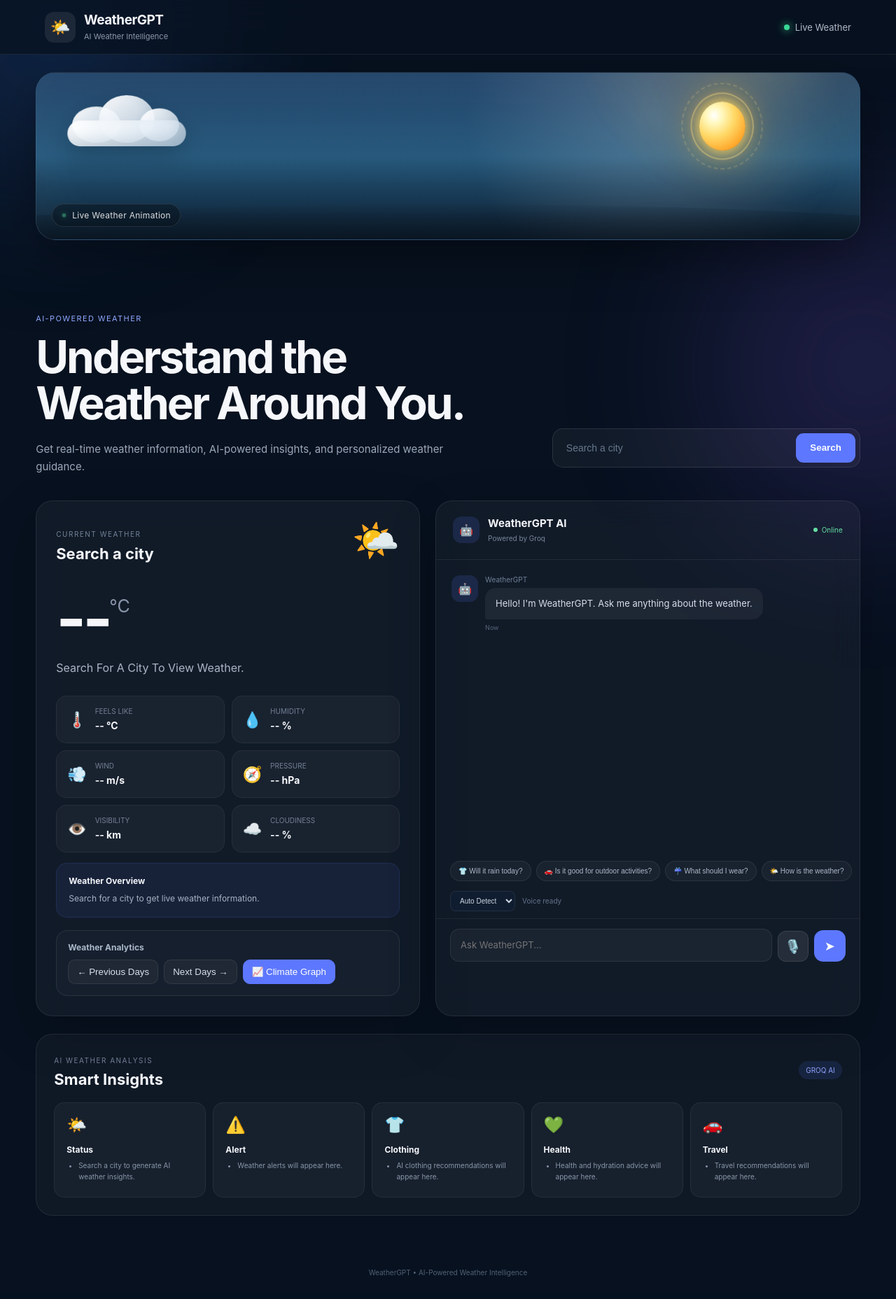
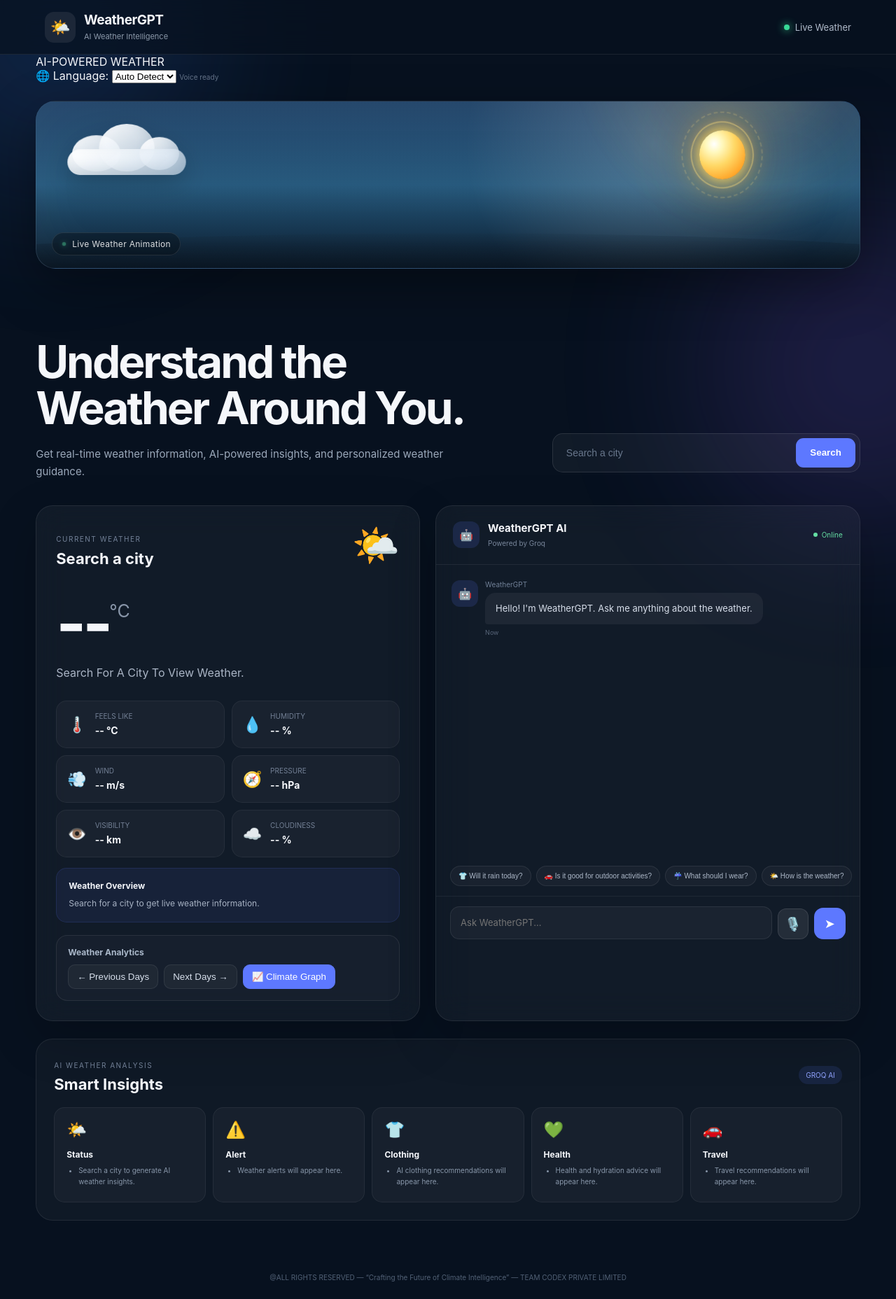
Before and after one commit to Narasimha-CSE/Weather-Application-AI--Team-codex, a Flask app: page / in a window 1280 px wide. Shown: the whole page at 70% size. Before the commit the page ends 1824 px from the top, so only its background shows below. Run offline with Flask 3, Linux system fonts and the light colour scheme; some libraries are stand-ins or nearby versions.

Commit message:
Implement language selector and update UI elements
Added language selector and improved accessibility features.

```diff
--- a/templates/index.html
+++ b/templates/index.html
@@ -9,6 +9,7 @@
 
     <link rel="stylesheet"
           href="{{ url_for('static', filename='style.css') }}">
+    <script src="https://cdn.jsdelivr.net/npm/chart.js@4.4.7/dist/chart.umd.min.js"></script>
 </head>
 
 <body>
@@ -54,6 +55,51 @@
 
 
 <main class="container">
+
+    <!-- =====================================================
+         LANGUAGE SELECTOR BAR
+         Positioned between AI-POWERED WEATHER tag and
+         Live Weather Animation Scene
+    ====================================================== -->
+
+    <div class="top-language-bar">
+
+        <span class="top-language-tag" id="heroTag">
+            AI-POWERED WEATHER
+        </span>
+
+        <div class="top-language-selector-wrap">
+
+            <label for="languageSelect" class="lang-label">🌐 Language:</label>
+
+            <select id="languageSelect">
+
+                <option value="auto">
+                    Auto Detect
+                </option>
+
+                <option value="en">
+                    English
+                </option>
+
+                <option value="te">
+                    తెలుగు
+                </option>
+
+                <option value="hi">
+                    हिन्दी
+                </option>
+
+            </select>
+
+            <span id="voiceStatus">
+                Voice ready
+            </span>
+
+        </div>
+
+    </div>
+
 
     <!-- =====================================================
          3D WEATHER SCENE
@@ -163,14 +209,6 @@
 
         <div>
 
-            <span id="heroTag"
-                  class="hero-tag">
-
-                AI-POWERED WEATHER
-
-            </span>
-
-
             <h1 id="heroTitle">
 
                 Understand the
@@ -223,12 +261,7 @@
             </div>
 
 
-            <!-- =================================================
-                 LOCATION SUGGESTIONS
-
-                 JavaScript automatically fills this area
-                 when the user types a location.
-            ================================================== -->
+            <!-- LOCATION SUGGESTIONS -->
 
             <div id="locationResults"
                  class="location-results">
@@ -294,9 +327,7 @@
             </div>
 
 
-            <!-- =================================================
-                 TEMPERATURE
-            ================================================== -->
+            <!-- TEMPERATURE -->
 
             <div class="temperature-area">
 
@@ -317,9 +348,7 @@
             </div>
 
 
-            <!-- =================================================
-                 WEATHER DESCRIPTION
-            ================================================== -->
+            <!-- WEATHER DESCRIPTION -->
 
             <div id="description"
                  class="description">
@@ -329,9 +358,7 @@
             </div>
 
 
-            <!-- =================================================
-                 WEATHER METRICS
-            ================================================== -->
+            <!-- WEATHER METRICS -->
 
             <div class="weather-metrics">
 
@@ -500,9 +527,7 @@
             </div>
 
 
-            <!-- =================================================
-                 WEATHER OVERVIEW
-            ================================================== -->
+            <!-- WEATHER OVERVIEW -->
 
             <div class="overview">
 
@@ -533,9 +558,7 @@
         <div class="ai-panel">
 
 
-            <!-- =================================================
-                 AI HEADER
-            ================================================== -->
+            <!-- AI HEADER -->
 
             <div class="ai-header">
 
@@ -586,9 +609,7 @@
             </div>
 
 
-            <!-- =================================================
-                 CHAT CONTAINER
-            ================================================== -->
+            <!-- CHAT CONTAINER -->
 
             <div id="chatContainer"
                  class="chat-container">
@@ -638,9 +659,7 @@
             </div>
 
 
-            <!-- =================================================
-                 QUICK QUESTIONS
-            ================================================== -->
+            <!-- QUICK QUESTIONS -->
 
             <div class="quick-questions">
 
@@ -703,57 +722,7 @@
             </div>
 
 
-            <!-- =================================================
-                 LANGUAGE + VOICE
-            ================================================== -->
-
-            <div class="voice-controls">
-
-
-                <select id="languageSelect">
-
-                    <option value="auto">
-
-                        Auto Detect
-
-                    </option>
-
-
-                    <option value="en">
-
-                        English
-
-                    </option>
-
-
-                    <option value="te">
-
-                        తెలుగు
-
-                    </option>
-
-
-                    <option value="hi">
-
-                        हिन्दी
-
-                    </option>
-
-                </select>
-
-
-                <span id="voiceStatus">
-
-                    Voice ready
-
-                </span>
-
-            </div>
-
-
-            <!-- =================================================
-                 TYPING INDICATOR
-            ================================================== -->
+            <!-- TYPING INDICATOR -->
 
             <div id="typingIndicator"
                  class="typing-indicator hidden">
@@ -788,9 +757,7 @@
             </div>
 
 
-            <!-- =================================================
-                 CHAT INPUT (WITH VOICE MICROPHONE BUTTON)
-            ================================================== -->
+            <!-- CHAT INPUT WITH MICROPHONE -->
 
             <div class="chat-input-area">
 
@@ -798,7 +765,7 @@
                 <textarea
                     id="questionInput"
                     rows="1"
-                    placeholder="Ask WeatherGPT..."
+                    placeholder="Ask WeatherGPT or click mic to speak..."
                 ></textarea>
 
 
@@ -807,7 +774,7 @@
                     id="micBtn"
                     class="mic-button"
                     type="button"
-                    title="Speak using microphone">
+                    title="Click to speak, click again to send">
 
                     🎙️
 
@@ -871,16 +838,12 @@
         </div>
 
 
-        <!-- =================================================
-             INSIGHT CARDS
-        ================================================== -->
+        <!-- INSIGHT CARDS -->
 
         <div class="insight-grid">
 
 
-            <!-- =================================================
-                 STATUS
-            ================================================== -->
+            <!-- STATUS -->
 
             <div class="insight-card">
 
@@ -912,9 +875,7 @@
             </div>
 
 
-            <!-- =================================================
-                 ALERT
-            ================================================== -->
+            <!-- ALERT -->
 
             <div class="insight-card">
 
@@ -946,9 +907,7 @@
             </div>
 
 
-            <!-- =================================================
-                 CLOTHING
-            ================================================== -->
+            <!-- CLOTHING -->
 
             <div class="insight-card">
 
@@ -980,9 +939,7 @@
             </div>
 
 
-            <!-- =================================================
-                 HEALTH
-            ================================================== -->
+            <!-- HEALTH -->
 
             <div class="insight-card">
 
@@ -1014,9 +971,7 @@
             </div>
 
 
-            <!-- =================================================
-                 TRAVEL
-            ================================================== -->
+            <!-- TRAVEL -->
 
             <div class="insight-card">
 
@@ -1058,11 +1013,12 @@
      FOOTER
 ========================================================= -->
 
-<footer id="footerText">
-
-    WeatherGPT • Conversational AI for Weather Intelligence &
-    Climate Information
-
+<footer class="site-footer">
+    <div class="footer-container">
+        <p class="footer-copyright">
+            @ALL RIGHTS RESERVED — &ldquo;Crafting the Future of Climate Intelligence&rdquo; — TEAM CODEX PRIVATE LIMITED
+        </p>
+    </div>
 </footer>
 
 
```
